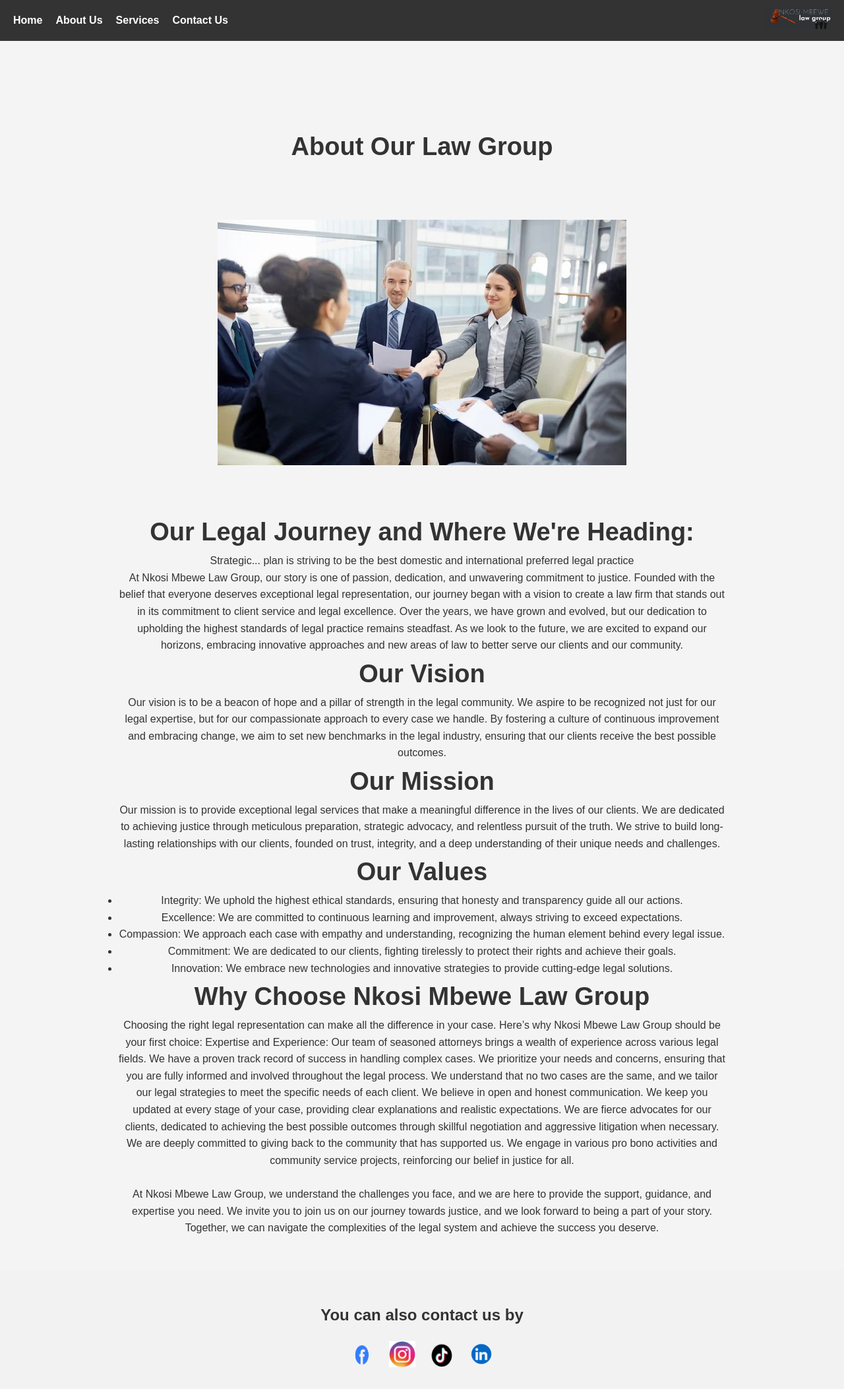
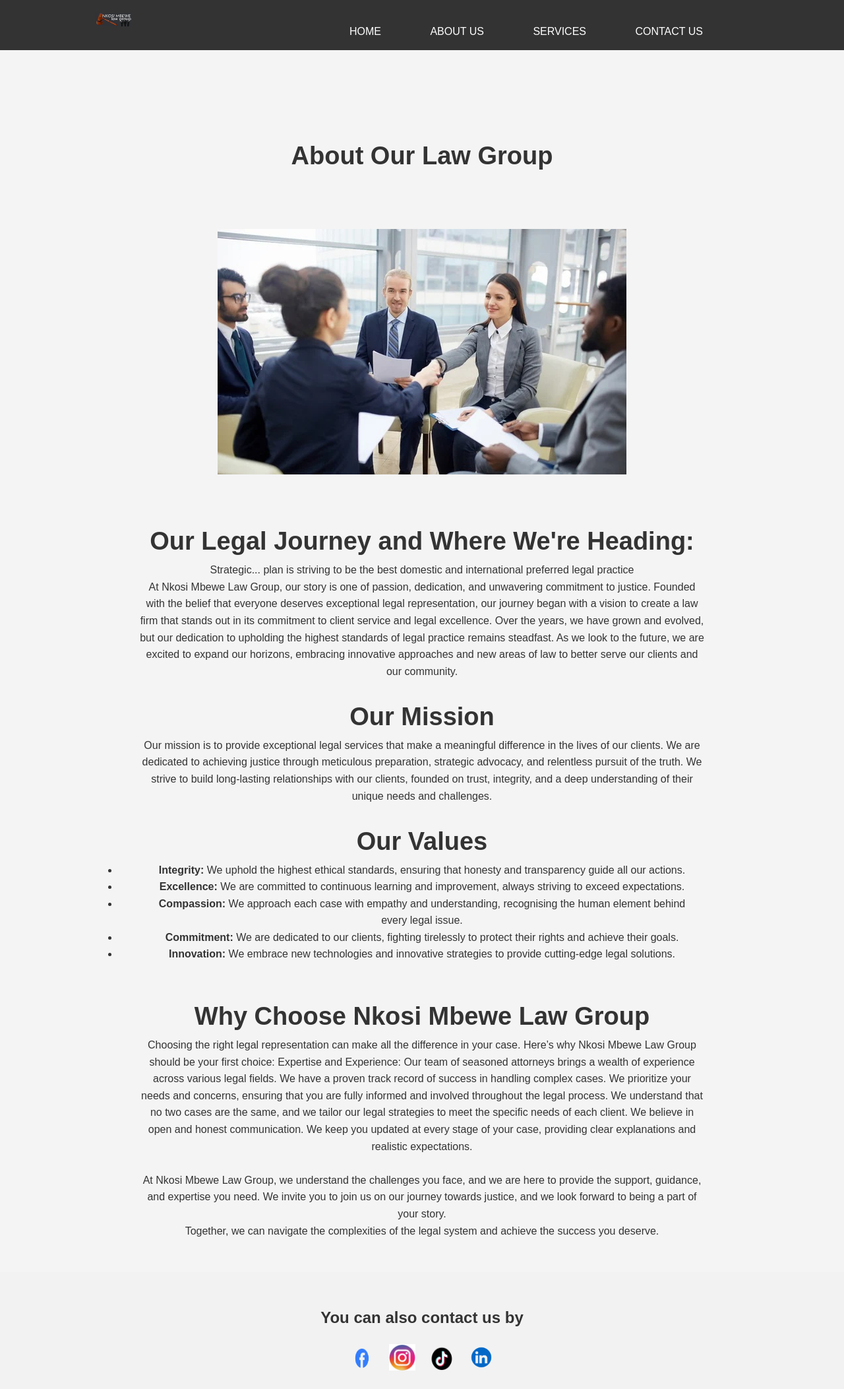
Before and after one commit to OmegaSithebe/Nkosi-Mbewe-Law-Group, a PHP site: page /about.html in a window 1280 px wide. Shown: the top 2105 px of the page at 66% size. Run offline with PHP 8.4, Linux system fonts and the light colour scheme.

Commit message:
02 June 24 home edit

```diff
--- a/about.html
+++ b/about.html
@@ -8,6 +8,9 @@
 </head>
 <body>
     <header>
+        <div class="navbar">
+            <img src="../Nkosi Mbewe Law Group/images/nkosiMbeweLawGroup.png" alt="Logo" class="logo">
+
             <nav>
                 <ul>
                     <li><a href="index.html">Home</a></li>
@@ -15,10 +18,8 @@
                     <li><a href="services.html">Services</a></li>
                     <li><a href="contact.html">Contact Us</a></li>
                 </ul>
-            <div class="logo">
-                <img src="../Nkosi-Mbewe-Law-Group/images/NKOSIMBEWElawgrouplogo.png" alt="Logo">
+            </nav>
         </div>
-        </nav>
     </header>
 
     <section id="about">
@@ -36,28 +37,22 @@
                     that everyone deserves exceptional legal representation, our journey began with a vision to create a law firm that stands out in
                     its commitment to client service and legal excellence. Over the years, we have grown and evolved, but our dedication to upholding
                     the highest standards of legal practice remains steadfast. As we look to the future, we are excited to expand our horizons,
-                    embracing innovative approaches and new areas of law to better serve our clients and our community.</p>
-
-
-                <h2>Our Vision</h2>
-                <p>Our vision is to be a beacon of hope and a pillar of strength in the legal community. We aspire to be recognized not just for our
-                    legal expertise, but for our compassionate approach to every case we handle. By fostering a culture of continuous improvement and
-                    embracing change, we aim to set new benchmarks in the legal industry, ensuring that our clients receive the best possible outcomes.</p>
+                    embracing innovative approaches and new areas of law to better serve our clients and our community. <br><br></p>
 
 
                 <h2>Our Mission</h2>
                 <p>Our mission is to provide exceptional legal services that make a meaningful difference in the lives of our clients. We are
                     dedicated to achieving justice through meticulous preparation, strategic advocacy, and relentless pursuit of the truth. We strive
                     to build long-lasting relationships with our clients, founded on trust, integrity, and a deep understanding of their unique needs
-                    and challenges.</p>
+                    and challenges. <br><br></p>
 
                 <h2>Our Values</h2>
                 <ul>
-                    <li>Integrity: We uphold the highest ethical standards, ensuring that honesty and transparency guide all our actions.</li>
-                    <li>Excellence: We are committed to continuous learning and improvement, always striving to exceed expectations.</li>
-                    <li>Compassion: We approach each case with empathy and understanding, recognizing the human element behind every legal issue.</li>
-                    <li>Commitment: We are dedicated to our clients, fighting tirelessly to protect their rights and achieve their goals.</li>
-                    <li>Innovation: We embrace new technologies and innovative strategies to provide cutting-edge legal solutions.</li>
+                    <li><span class="bullet">Integrity: </span>We uphold the highest ethical standards, ensuring that honesty and transparency guide all our actions.</li>
+                    <li><span class="bullet">Excellence: </span>We are committed to continuous learning and improvement, always striving to exceed expectations.</li>
+                    <li><span class="bullet">Compassion: </span>We approach each case with empathy and understanding, recognising the human element behind <br> every legal issue.</li>
+                    <li><span class="bullet">Commitment: </span>We are dedicated to our clients, fighting tirelessly to protect their rights and achieve their goals.</li>
+                    <li><span class="bullet">Innovation: </span>We embrace new technologies and innovative strategies to provide cutting-edge legal solutions. <br><br><br></li>
                 </ul>
 
                 <h2>Why Choose Nkosi Mbewe Law Group</h2>
@@ -70,10 +65,7 @@
                     legal process.
                     We understand that no two cases are the same, and we tailor our legal strategies to meet the specific needs of each client.
                     We believe in open and honest communication. We keep you updated at every stage of your case, providing
-                    clear explanations and realistic expectations.
-                    We are fierce advocates for our clients, dedicated to achieving the best possible outcomes through skillful
-                    negotiation and aggressive litigation when necessary.
-                    We are deeply committed to giving back to the community that has supported us. We engage in various pro bono activities and community service projects, reinforcing our belief in justice for all.</p>
+                    clear explanations and realistic expectations.</p>
 
                 <p><br><span>At Nkosi Mbewe Law Group,</span> we understand the challenges you face, and we are here to provide the support, guidance, and expertise
                     you need. We invite you to join us on our journey towards justice, and we look forward to being a part of your story. <br>Together, we
--- a/css/styles.css
+++ b/css/styles.css
@@ -12,6 +12,11 @@ body {
     color: #333;
 }
 
+.navbar{
+    width: 80%;
+    margin: 0 auto;
+}
+
 /* Header Styles */
 header {
     position: relative;
@@ -20,39 +25,72 @@ header {
     padding: 10px 20px; /* Adjust padding as needed */
 }
 
+header ::after{
+    content: '';
+    display: table;
+    clear: both;
+}
+
 nav {
+    float: right;
     display: flex;
     justify-content: space-between;
     align-items: center;
+    height: 3.5rem;
 }
 
 header nav ul {
     list-style: none;
-    display: flex;
-    justify-content: center;
+    padding: 0;
+    margin: 0;
 }
 
 header nav ul li {
-    margin-right: 20px;
+    display: inline-block;
+    margin-right: 70px;
+    padding-top: 20px;
+
+    position: relative;
 }
 
 header nav ul li a {
-    color: white; /* Change as needed */
+    color: white;
     text-decoration: none;
-    font-weight: bold;
+    text-transform: uppercase;
+    font-weight: semi-bold;
 }
 
 header nav ul li a:hover {
-    text-decoration: underline;
+    color: #fff;
 }
 
-.logo img {
-    width: 100px; /* Adjust the size as needed */
-    height: auto; /* Maintain aspect ratio */
+header nav ul li a::before {
+    content: '';
+    display: block;
+    height: 3.8px;
+    background-color: #fff;
+
+    position: absolute;
+    top: 0;
+    width: 0%;
+
+    transition: all ease-in-out 250ms;
+}
+
+header nav ul li a:hover::before {
+    width: 100%;
+}
+
+.logo {
+    float: left;
+    padding: 10px 0;
+    height: 40px;
+    width: auto;
 }
 
 /* Hero Section Styles */
 #hero {
+    height: 38rem;
     position: relative;
     color: white;
     text-align: center;
@@ -200,6 +239,52 @@ section {
 }
 
 /* Home About Section */
+#about p {
+    padding-left: 2rem;
+    padding-right: 2rem;
+    font-weight: semi-bold;
+}
+
+#about .boldText{
+    font-weight: bold;
+}
+
+#about .updateText {
+    font-weight: semi-bold;
+}
+
+.registrationForm{
+    display: flex;
+    justify-content: center;
+    align-items: center;
+    max-width: 1200px;
+    width: 100%;
+    padding: 20px;
+}
+
+.rightRegistration{
+    flex: 1;
+    display: flex;
+    justify-content: center;
+    align-items: center;
+}
+
+.rightRegistration img {
+    max-width: 100%;
+    height: auto;
+}
+
+.form-container {
+    background-color: #ffffff;
+    padding: 40px;
+    box-shadow: 0 0 10px rgba(0, 0, 0, 0.1);
+    border-radius: 8px;
+    flex: 1;
+    max-width: 400px;
+    margin: 0 20px;
+}
+
+
 #about {
     display: flex;
     flex-direction: column;
@@ -420,6 +513,9 @@ h2{
     padding-bottom: 4rem;
 }
 
+.bullet {
+    font-weight: bold;
+}
 
 /* Our Servives Section */
 
```
Also changed, not shown: other parts of css/styles.css (+236 -0 lines), contact.html (+10 -5 lines), css/styles2.css (deleted, +0 -248 lines), index.html (+20 -9 lines), intouch.html (+10 -10 lines), services.html (+4 -3 lines), images/NKOSIMBEWElawgrouplogo.jpeg (deleted), images/company law 5.jpg (added), images/criminal litigation.jpg (added), images/generalLegalPractice.jpg (added), images/insurance_law.jpg (added), images/nkosiMbeweLawGroup.png (added), 1 other file. Lines whose indentation alone changed are shown as unchanged.
